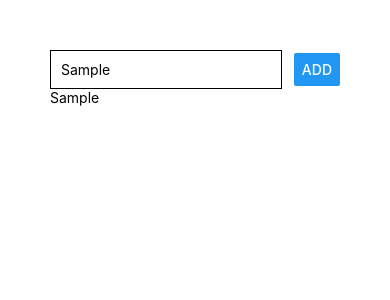
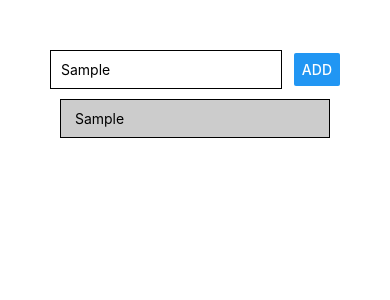
Before and after one commit to kelarcrisp/native-crash, a React Native app: screen / in a window 390 px wide. Both pictures are taken after typing "Sample" into the empty fields and a click on the button "ADD". Shown: the top 300 px of the page. Built offline with nearby package versions, Linux system fonts and the light colour scheme.

Commit message:
added a flatlist for scrolling and more comments about how things are working

```diff
--- a/App.js
+++ b/App.js
@@ -1,5 +1,5 @@
 import React, { useState } from 'react';
-import { StyleSheet, Text, View, Button, TextInput } from 'react-native';
+import { StyleSheet, Text, View, Button, TextInput, ScrollView, FlatList } from 'react-native';
 
 export default function App() {
   const [enteredGoal, setEnteredGoal] = useState('');
@@ -10,22 +10,27 @@
   };
   //this is veryifying we get the latest state we have with currentGoals and updating that to enteredGoal
   const addGoalHandler = () => {
-    setCourseGoals(currentGoals => [...currentGoals, enteredGoal])
+    setCourseGoals(currentGoals => [...currentGoals, { key: Math.random().toString(), value: enteredGoal }])
   };
 
   return (
     <View style={styles.screen}>
       <View style={styles.inputContainer}>
-        <TextInput placeholder='Course Goal' style={styles.textInput} onChangeText={goalInputHandler}
+        <TextInput placeholder='Course Goal'
+          style={styles.textInput}
+          onChangeText={goalInputHandler}
           value={enteredGoal}
         />
         <Button title='ADD' onPress={addGoalHandler} />
       </View>
+      <FlatList
+        data={courseGoals}
+        renderItem={itemData =>
+          <View style={styles.listItem}>
+            <Text> {itemData.item.value}</Text>
+          </View>} />
 
-      <View>
 
-        {courseGoals.map((goal) => <Text>{goal}</Text>)}
-      </View>
     </View>
   );
 }
@@ -44,15 +49,27 @@
     borderBottomColor: 'black',
     borderWidth: 1,
     padding: 10
+  },
+  listItem: {
+    padding: 10,
+    margin: 10,
+    backgroundColor: '#ccc',
+    borderColor: 'black',
+    borderWidth: 1
+
+
   }
 });
 
 //text has to be within <Text> tags
       // most tags support the style property as seen in the view tag above. When you are using an inline style as we are above it comes from an object. The other option is to use a stylesheet object(preferred)-- this also comes with built in validation
 
-      //React Native uses flex box to style, the default is to style in columns but you can change with flerxdirection: 'row', flex properties are added to a property inside of a flexbox. aka the child.that can be a view or anything else. this 'flex' property takes a number.---FLEX BOX IS V IMPORTANT---
+        //React Native uses flex box to style, the default is to style in columns but you can change with flerxdirection: 'row', flex properties are added to a property inside of a flexbox. aka the child.that can be a view or anything else. this 'flex' property takes a number.---FLEX BOX IS V IMPORTANT---
 
-//React hooks-- useState() returns an array. this array ALWAYS contains 2 elements, the current state and the 2nd is a function that will override our current state. these two elements are ALWAYS returned in a destructured array with usestate({})
+        //anytime you want the page to have a scroll view you have to import ScrollView and replace your View with ScrollView, you can wrap this for the whole page or just the part that you want to be scrollable
+
+        //React hooks-- useState() returns an array. this array ALWAYS contains 2 elements, the current state and the 2nd is a function that will override our current state. these two elements are ALWAYS returned in a destructured array with usestate({})
         //when you use this fucntion to change the state it overrides EVERYTHING in that state EVEN if you only change one thing, the others will now be non existant. so in the case of only wanting to change one part of the state use the ... spread operator, then change the state. state doesnt have to be an object it can be anytning you need it to be
+        //anytime youre looping through an element make sure to assign it a key
 
         //useEffect() takes place of componenet did mount, useEffect takes a function as an argument.
```
